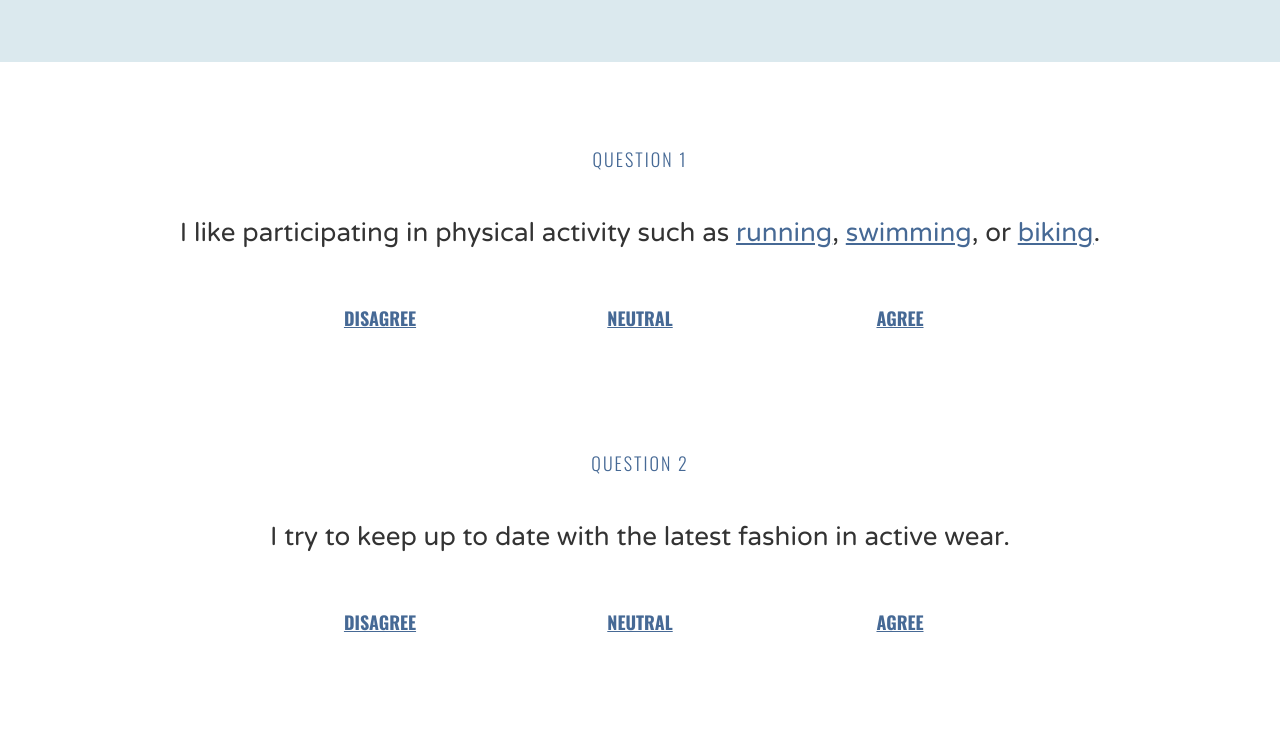
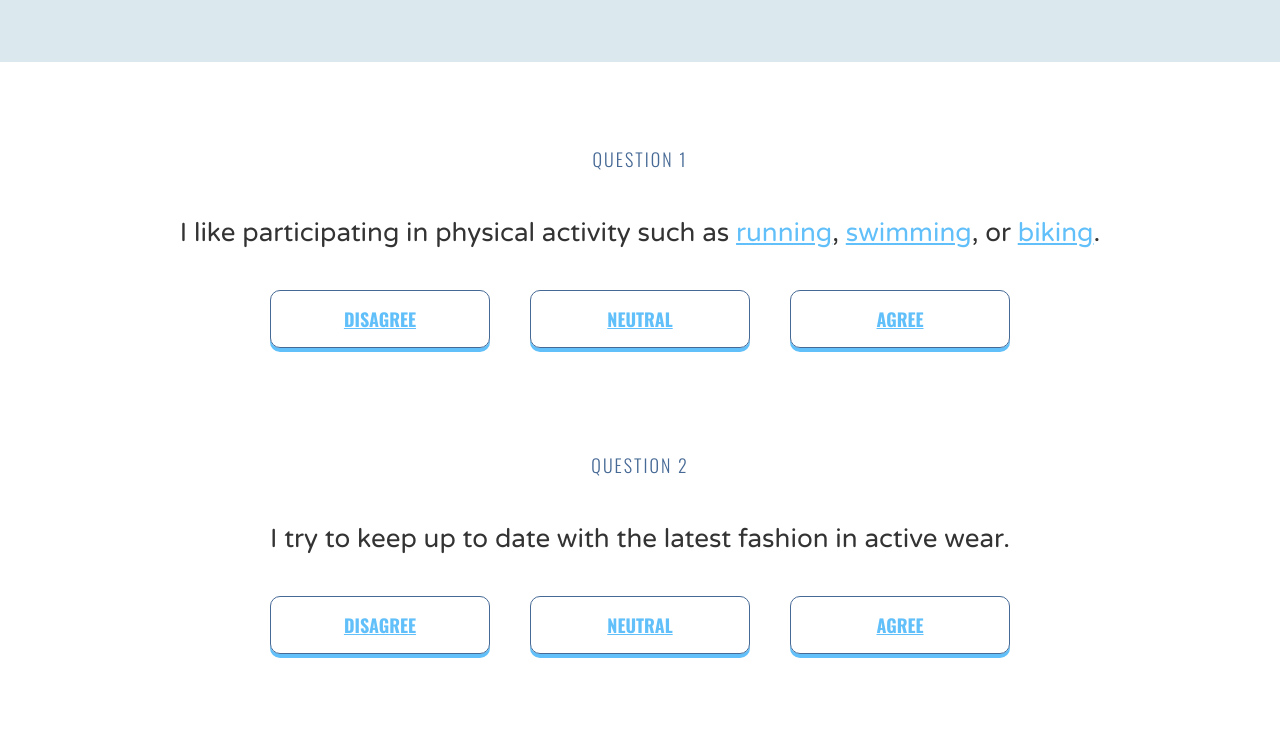
Before and after one commit to AstroboyMonsterHigh/cc_browser_link_styles, a plain HTML site: page index.html in a window 1280 px wide. Shown: the part 248-999 px from the top of the page. Drawn offline with nearby package versions, Linux system fonts and the light colour scheme.

Commit message:
Updated : June 5th 2026 7:00am

```diff
--- a/style.css
+++ b/style.css
@@ -11,24 +11,41 @@ The proper order of these rules is:
 :active
 */
 
-a {
-  color: #466995;
-  text-decoration: underline;
-  cursor: pointer;
+.question-link:visited {
+  color: #ffffff;
 }
 
-a:visited {
-    color: #466995;
+.answer {
+    border: 1px solid #466995;
+    border-radius: 10px;
+    box-shadow: 0 4px ;
 }
 
-.question-link:visited {
+.answer:active {
+    margin-top: 24px;
+    margin-bottom: 16px;
+    box-shadow: 0px px;
+    background-color: #C0D6DF;
     color: #ffffff;
 }
 
-a:hover {
+a, .answer {
+  cursor: pointer;
+  text-decoration: underline;
+}
+
+a:link {
+  color: #61bff9;
+}
+
+a:visited, .answer {
+  color: #466995;
+}
+
+a:hover, .answer:hover {
   text-decoration: none;
 }
 
-.question-link:active {
-    color: #DBE9EE;
+a:active, .answer:active {
+  color: #DBE9EE;
 }
```
